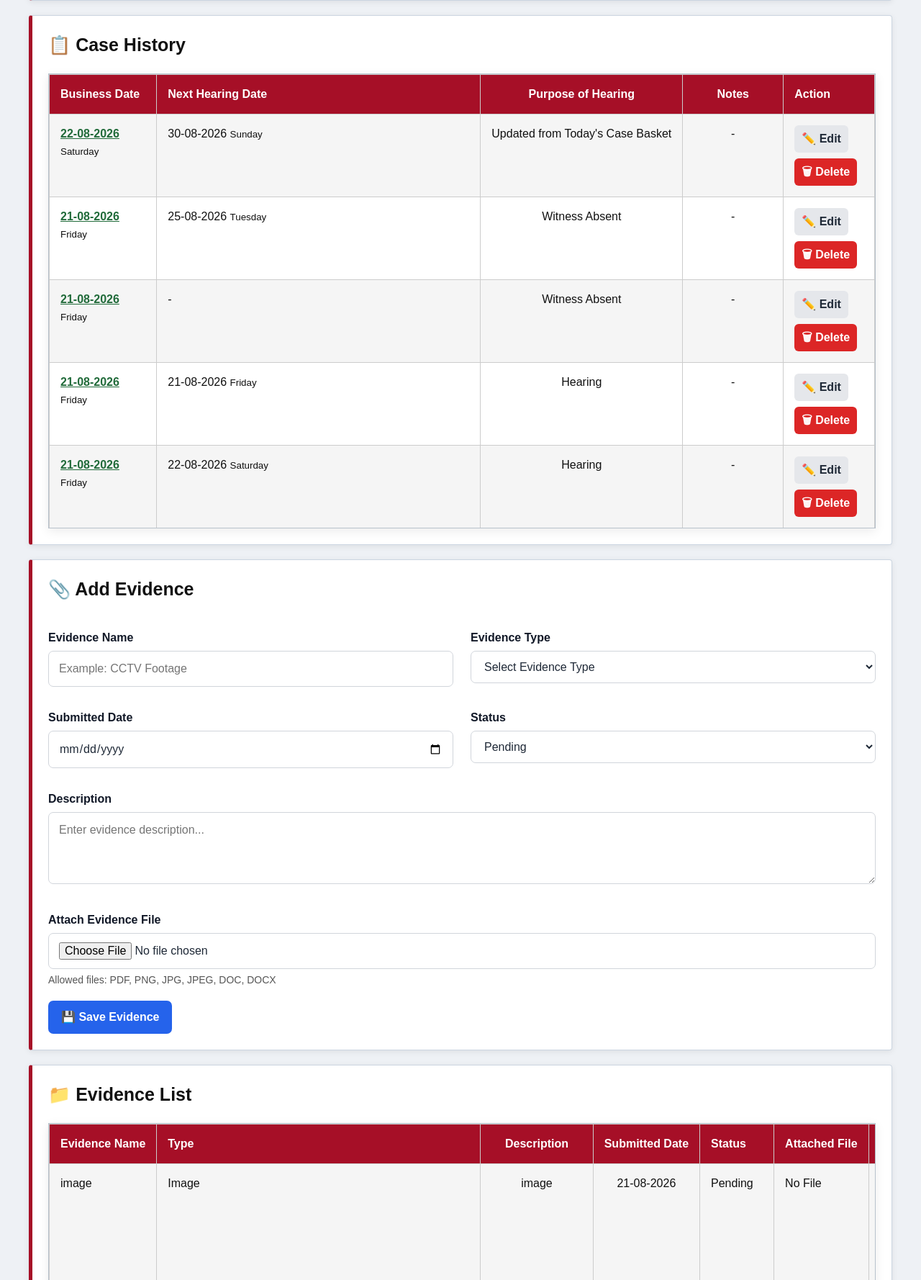
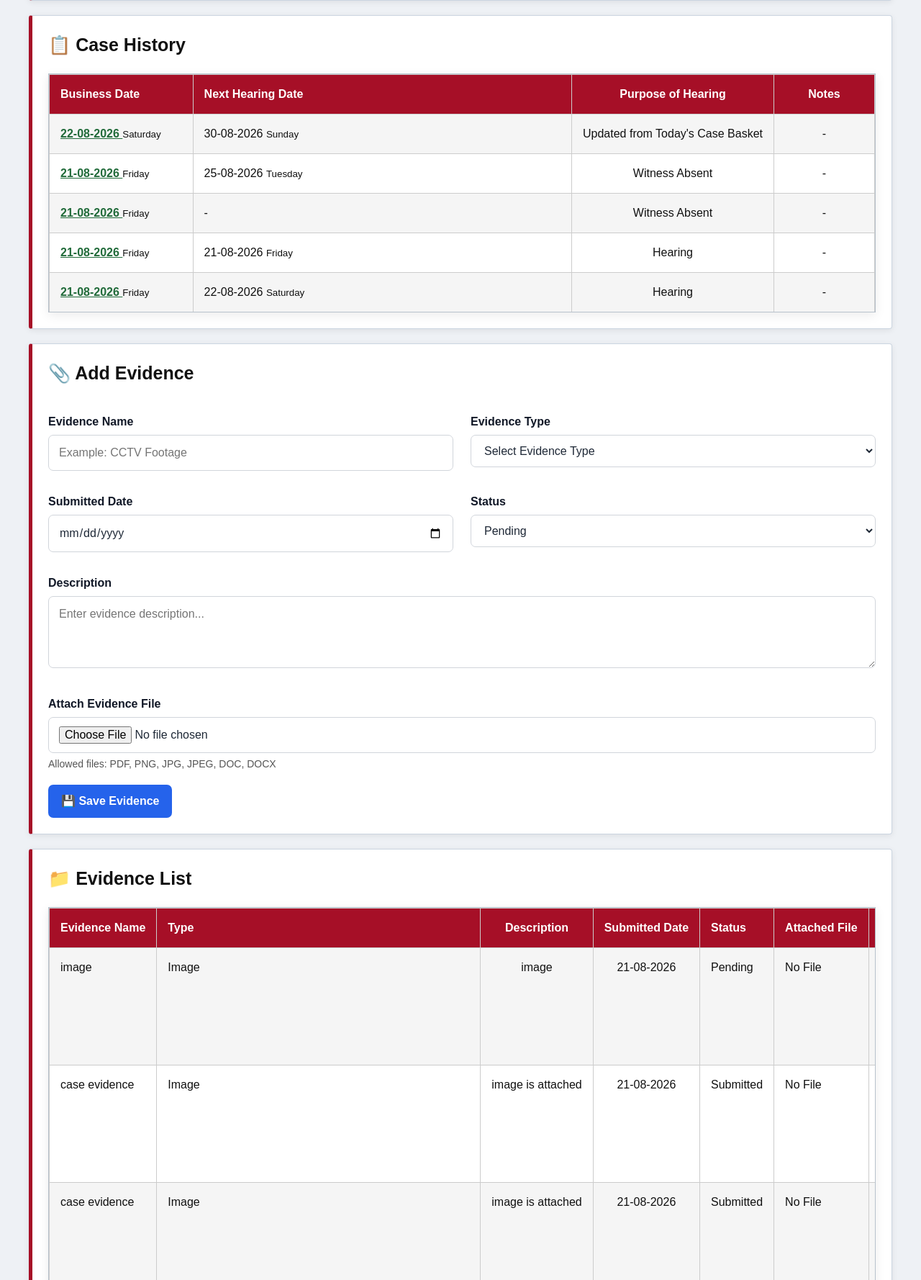
Before and after one commit to sonwaneshubham204-boop/court_tracker, a Flask app: page /case/1 in a window 1280 px wide. Shown: the part 1350-3128 px from the top of the page at 72% size. Run offline with Flask 3, Linux system fonts and the light colour scheme; a user stored in the database is signed in; data comes from the database, SQL or seed files in the repository.

Commit message:
Add files via upload

```diff
--- a/templates/case_detail.html
+++ b/templates/case_detail.html
@@ -129,7 +129,6 @@ th{background:#b3122b;color:#fff}
     <th>Next Hearing Date</th>
     <th>Purpose of Hearing</th>
     <th>Notes</th>
-    <th>Action</th>
 </tr>
 
 {% for hearing in hearings %}
@@ -152,19 +151,6 @@ th{background:#b3122b;color:#fff}
 
     <td>{{ hearing.outcome }}</td>
     <td class="history-note">{{ hearing.notes or "-" }}</td>
-    <td>
-        <div class="action-links">
-            <a href="{{ url_for('edit_hearing', case_id=case.id, hearing_id=hearing.id) }}">✏️ Edit</a>
-            <form class="delete-form"
-                  action="{{ url_for('delete_hearing', case_id=case.id, hearing_id=hearing.id) }}"
-                  method="POST">
-                <button type="submit"
-                        onclick="return confirm('Are you sure you want to delete this case history?')">
-                    🗑 Delete
-                </button>
-            </form>
-        </div>
-    </td>
 </tr>
 {% endfor %}
 </table>
```
